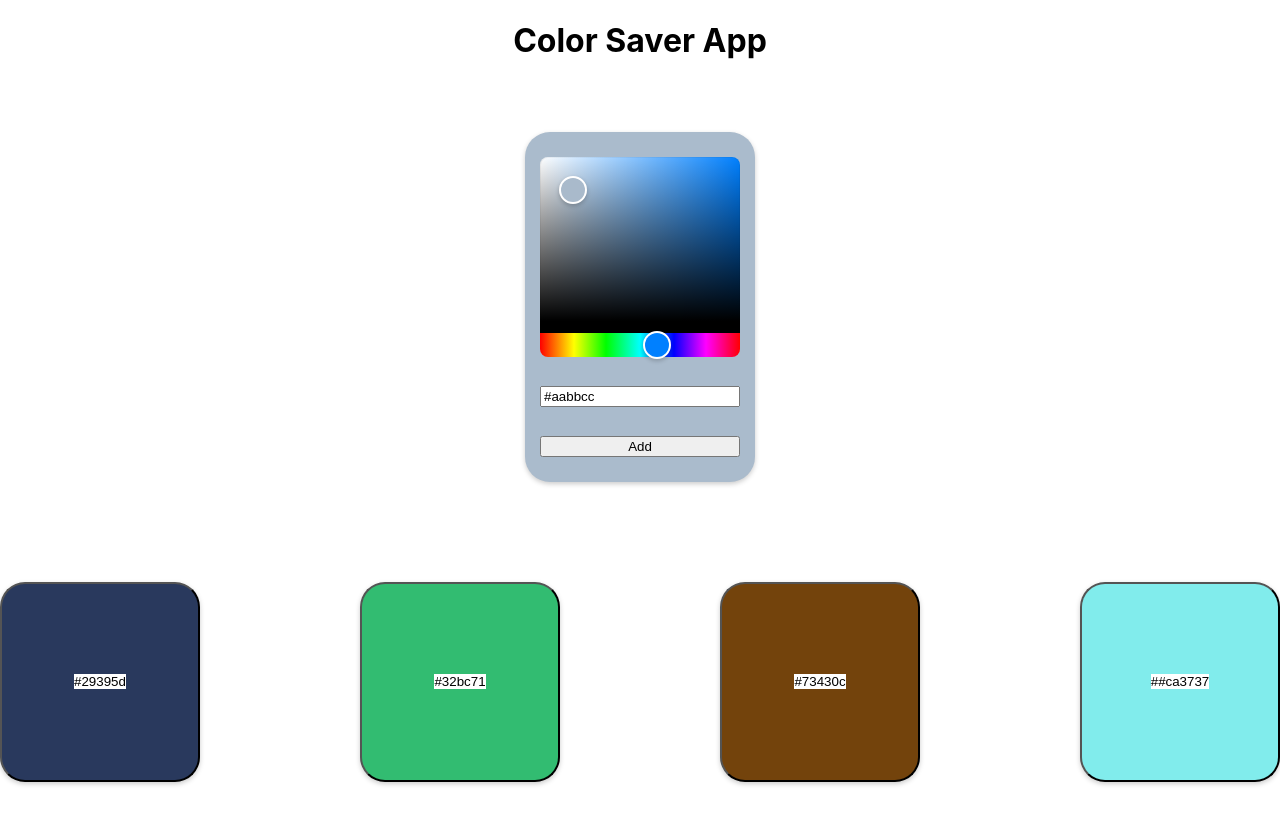
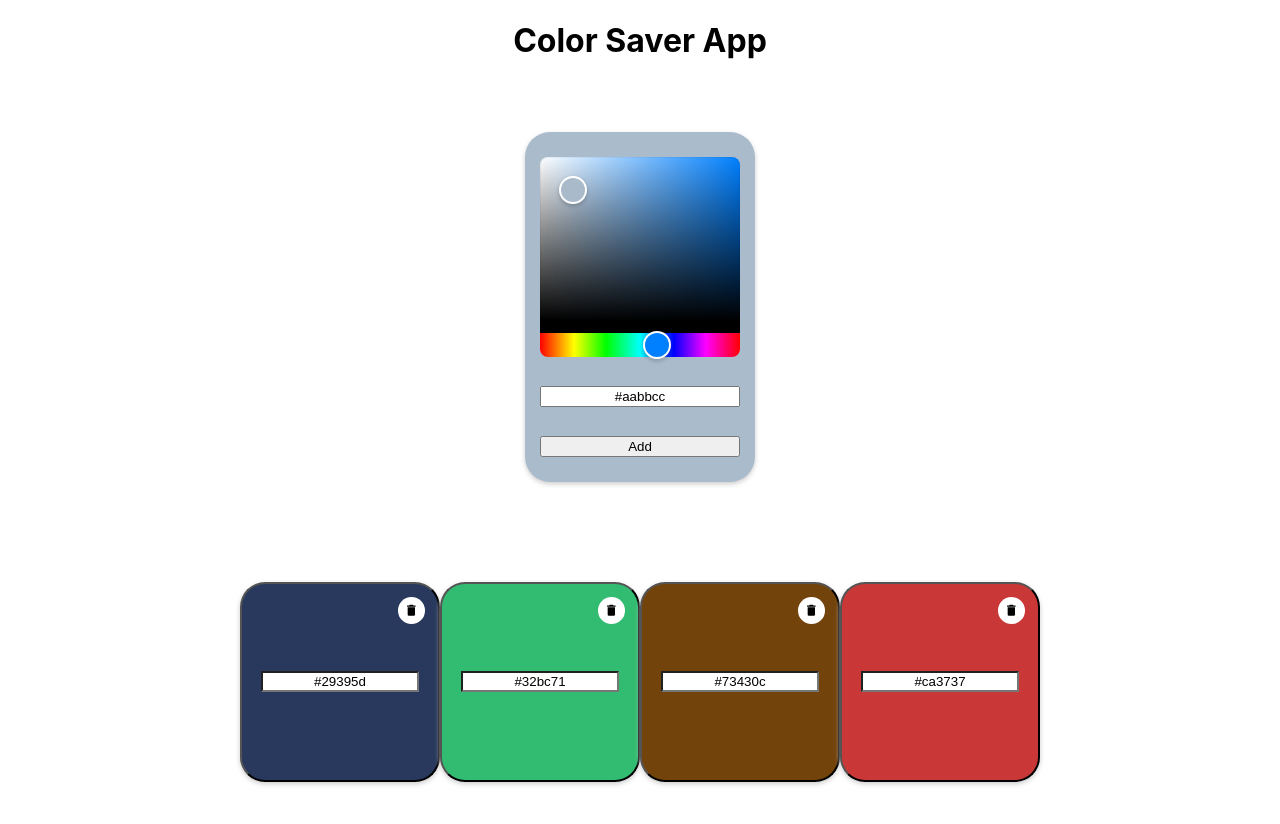
Before and after one commit to kornrumpfl/Color-Saver-App, a React (Create React App) app: page / in a window 1280 px wide. Shown: the top 824 px of the page. Built offline with nearby package versions, Linux system fonts and the light colour scheme.

Commit message:
add and delete working

```diff
--- a/src/App.js
+++ b/src/App.js
@@ -1,23 +1,40 @@
 import MainCard from "./components/mainCard/MainCard";
 import "./App.css";
 import colorObjects from "./components/ColorCard/colorObjects";
-import Card from "./components/card/Card";
+import Cards from "./components/Cards";
+import { useState, useEffect } from "react";
+import {nanoid} from "nanoid";
+import {saveToLocal,loadFromLocal} from "../src/components/localStorage"
 
 function App() {
 
-   return (
+  const[cards,setCards]=useState(colorObjects);
+  /*loadFromLocal() ?? */
+
+  function addCard(color){
+    setCards([...cards,{id:nanoid(),colorCode:color}])
+  }
+
+  function onCopy(cardId){
+    alert("lugar errado")
+    setCards(cards.filter(({id}) => cardId ===id ? navigator.clipboard.writeText({cards}):""))};
+
+  function deleteCard(cardId){
+    alert(cardId);
+    setCards(cards.filter(({id}) => cardId !== id));
+      }
+
+  return (
     <div>
     <h1>Color Saver App</h1>
     <div className="App">
-      <MainCard />
+      <MainCard onAdd={addCard} />
+      <Cards
+        cards={cards}
+        onDelete={deleteCard}
+        onBookmark={onCopy}
+      />
     </div>
-    <div className="App__Cards">{colorObjects.map((colorObject)=>{
-        return(
-            <div>
-                <Card colorCode={colorObject.colorCode}/>
-            </div>
-            )}
-    )}</div>
     </div>
   )
 }
--- /dev/null
+++ b/src/components/Cards.js
@@ -0,0 +1,23 @@
+import Card from "../components/card/Card"
+
+function Cards({cards,onDelete,onCopy}){
+
+    return(
+        <div className="App__Cards">
+            {cards.map((card)=>{
+                return(
+                    <div>
+                        <Card
+                        onCopy={()=>onCopy(card.id)}
+                        onDelete={()=>onDelete(card.id)}
+                        key={card.id}
+                        colorCode={card.colorCode}/>
+                    </div>
+                    )}
+             )}
+        </div>
+
+    )
+}
+
+export default Cards;
--- a/src/components/ColorCard/colorObjects.js
+++ b/src/components/ColorCard/colorObjects.js
@@ -1,22 +1,22 @@
-import { nanoid } from 'nanoid'
+
 
 const colorObjects = [
 
     {
-        id: nanoid(),
+        id: 1234,
         colorCode: '#29395d'
     },
     {
-        id: nanoid(),
+        id: 2345,
         colorCode: '#32bc71'
     },
     {
-        id: nanoid(),
+        id: 3456,
         colorCode: '#73430c'
     },
     {
-        id: nanoid(),
-        colorCode: '##ca3737'
+        id: 4567,
+        colorCode: '#ca3737'
     },
     ]
 
--- a/src/components/card/Card.css
+++ b/src/components/card/Card.css
@@ -11,3 +11,41 @@
     height: 200px;
     box-shadow: 0 2px 5px #ccc;
 }
+
+input{
+    text-align: center;
+}
+.input__Cards{
+    text-align: center;
+    max-width: 150px;
+}
+
+/* begin block for the trashcan icon */
+.card__button-trashcan {
+    position: absolute;
+    right: 1em;
+    top: 1em;
+  }
+
+  .card__trashcan {
+    display: flex;
+    justify-content: center;
+    align-items: center;
+    border: none;
+    font-size: 1em;
+    width: 2em;
+    height: 2em;
+    border-radius: 50%;
+    background: white;
+    color: black;
+  }
+
+  .card__trashcan:hover {
+    cursor: pointer;
+  }
+
+  .card__trashcan-icon {
+    fill: currentcolor;
+    width: 1.5em;
+  }
+  /* end block for the trashcan icon */
--- a/src/components/card/Card.js
+++ b/src/components/card/Card.js
@@ -1,12 +1,39 @@
 import "./Card.css";
 
-function Card({colorCode}){
-return(
-    <button className="cards" style={{backgroundColor:colorCode}} onClick={()=>{navigator.clipboard.writeText({colorCode})}}>
-            <p style={{backgroundColor:"white"}} >
-            {colorCode}
-            </p>
-    </button>
+function Card({colorCode, onCopy, onDelete}){
+
+    return(
+
+            <form onSubmit={(event)=> event.stopPropagation()}>
+            {/* card itself in form of a button so it can be copied to the clipboard */}
+            <button className="cards"
+                type="submit"
+                style={{backgroundColor:colorCode}}
+                onClick={onCopy}
+                >
+                    <input className="input__Cards"
+                        style={{backgroundColor:"white"}}
+                        type="text"
+                        id="inputHex"
+                        name="inputHex"
+                        Value={colorCode}
+                    />
+                    {/* Delete button for removing the color card */}
+                        <div className="card__button-trashcan">
+                            <button
+                                className="card__trashcan"
+                                aria-label="delete"
+                                type="button"
+                                onClick={onDelete}
+                            >
+                            <svg className="card__trashcan-icon" viewBox="0 0 24 24">
+                                <path d="M19,4H15.5L14.5,3H9.5L8.5,4H5V6H19M6,19A2,2 0 0,0 8,21H16A2,2 0 0,0 18,19V7H6V19Z" />
+                            </svg>
+                            </button>
+                        </div>
+            </button>
+            </form>
+
 )}
 
 export default Card;
--- /dev/null
+++ b/src/components/localStorage.js
@@ -0,0 +1,11 @@
+export function saveToLocal(key, value){
+    localStorage.setItem(key,JSON.stringify(value));
+}
+
+export function loadFromLocal(key){
+    try{
+        return JSON.parse(localStorage.getItem(key))
+    }catch(error){
+        console.error(error.message);
+    }
+    }
--- a/src/components/mainCard/MainCard.js
+++ b/src/components/mainCard/MainCard.js
@@ -2,21 +2,29 @@ import React, { useState } from "react";
 import { HexColorPicker, HexColorInput } from "react-colorful";
 import './MainCard.css';
 
-function MainCard(){
+function MainCard({onAdd}){
+    function onSubmit(event){
+        event.preventDefault();
+        onAdd(color);
+    }
 
 const [color, setColor] = useState("#aabbcc");
 
 return(
+        <form onSubmit={onSubmit}>
         <div className="div__MainCard" style={{backgroundColor:color}}>
             <HexColorPicker color={color} onChange={setColor} />
             <HexColorInput
                 prefixed={true}
                 color={color}
                 onChange={setColor} />
-            <button onClick={()=>{
-
-            }}>Add</button>
+            <button
+                type="submit"
+                >
+                Add
+            </button>
         </div>
+        </form>
         );
 }
 
```
Also changed, not shown: 1 other file (tests, documents, lock files or other folders).
